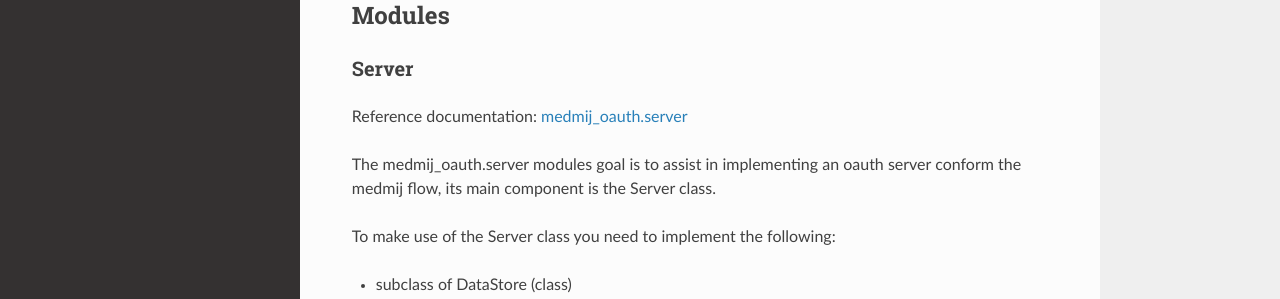
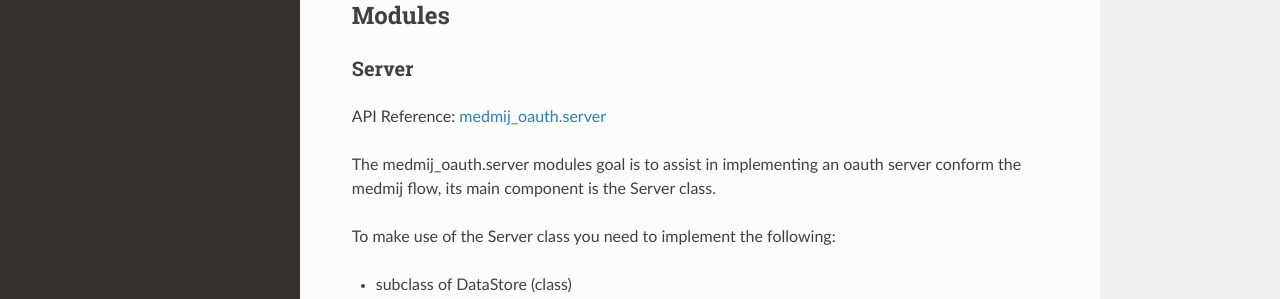
Before and after one commit to GIDSOpenStandaarden/OpenPGO-Medmij-ImplementatieBouwstenen-Python-OAuth, a Sphinx documentation site: the page built from docs/index.rst, in a window 1280 px wide and 1400 px high. Shown: the part 329-628 px from the top of the window. Built offline with Sphinx 7.4.7 and the Read the Docs theme 2.0.0, drawn with Linux system fonts in a browser that asks for light colours; some of the changed text lies outside the part shown.

```diff
--- a/docs/index.rst
+++ b/docs/index.rst
@@ -17,7 +17,7 @@ Modules
 Server
 ~~~~~~
 
-Reference documentation: `medmij_oauth.server <medmij_oauth.server.html>`__
+API Reference: `medmij_oauth.server <medmij_oauth.server.html>`__
 
 The medmij_oauth.server modules goal is to assist in implementing an oauth server conform the medmij flow, its main component is the Server class.
 
@@ -61,16 +61,15 @@ On instatiation the Server class it needs 3 arguments
 
 The data_store argument is implementation of the `DataStore <medmij_oauth.server.html#datastore>`__ Baseclass
 
-
 Client
 ~~~~~~
 
-`medmij_oauth.client <medmij_oauth.client.html>`__
+API Reference: `medmij_oauth.client <medmij_oauth.client.html>`__
 
 Exceptions
 ~~~~~~~~~~
 
-`medmij_oauth.exceptions <medmij_oauth.exceptions.html>`__
+API Reference: `medmij_oauth.exceptions <medmij_oauth.exceptions.html>`__
 
 The MedMij OAuth flow
 ---------------------
```
